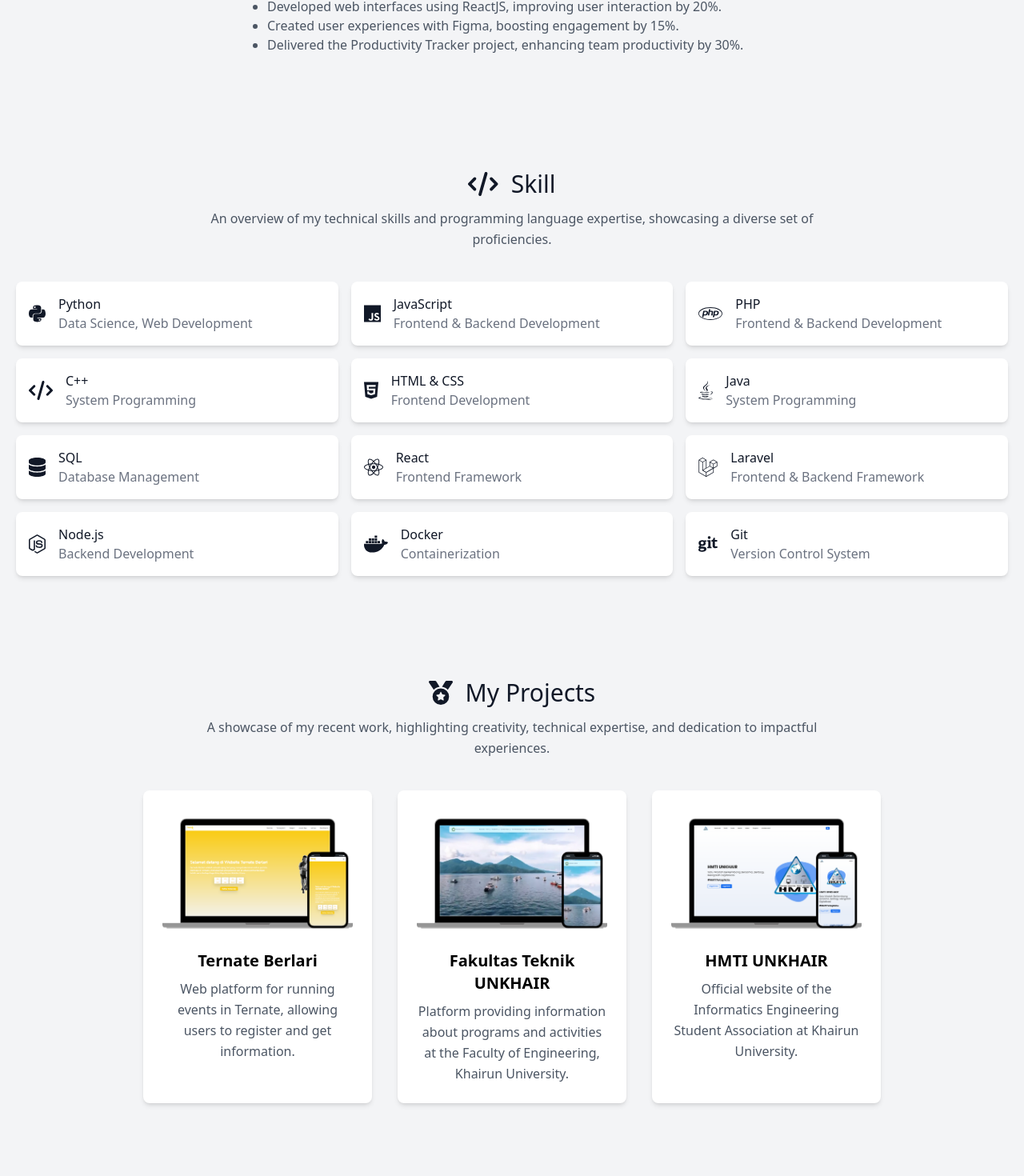
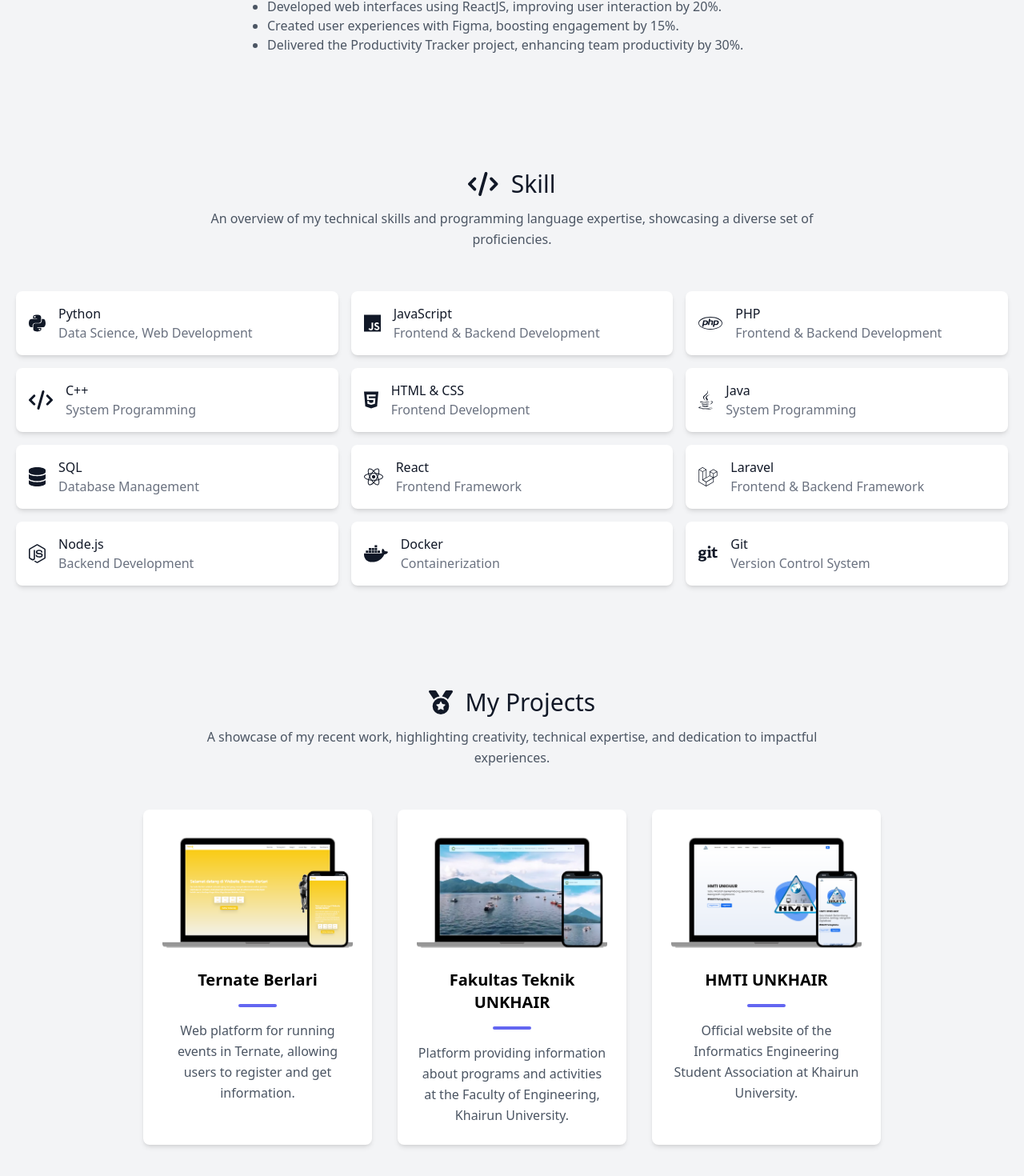
Before and after one commit to aryddntaabbss/my-portfolio, a React (Vite) app: page / in a window 1280 px wide. Shown: the part 2159-3629 px from the top of the page at 80% size. Built offline with nearby package versions, Linux system fonts and the light colour scheme.

Commit message:
Fix Pages

```diff
--- a/src/pages/Projects.jsx
+++ b/src/pages/Projects.jsx
@@ -36,7 +36,7 @@
           <h1 className="sm:text-3xl text-2xl font-medium title-font mb-3 text-gray-900 dark:text-gray-100">
             <FontAwesomeIcon icon={faMedal} className="mr-2" /> My Projects
           </h1>
-          <p className="lg:w-2/3 mx-auto leading-relaxed text-base text-gray-600 dark:text-gray-400">
+          <p className="lg:w-2/3 mx-auto leading-relaxed text-base text-gray-600 pb-3 dark:text-gray-400">
             A showcase of my recent work, highlighting creativity, technical
             expertise, and dedication to impactful experiences.
           </p>
@@ -69,6 +69,7 @@
                     {project.name}
                   </a>
                 </h2>
+                <div className="w-12 h-1 bg-indigo-500 justify-center rounded mt-2 mb-4"></div>
                 <p className="leading-relaxed text-base text-gray-600 dark:text-gray-400">
                   {project.description}
                 </p>
--- a/src/pages/Skill.jsx
+++ b/src/pages/Skill.jsx
@@ -84,7 +84,7 @@
           <h1 className="sm:text-3xl text-2xl font-medium title-font mb-3 text-gray-900 dark:text-gray-100">
             <FontAwesomeIcon icon={faCode} className="mr-2" /> Skill
           </h1>
-          <p className="lg:w-2/3 mx-auto leading-relaxed text-base text-gray-600 dark:text-gray-400">
+          <p className="lg:w-2/3 mx-auto leading-relaxed text-base pb-3 text-gray-600 dark:text-gray-400">
             An overview of my technical skills and programming language
             expertise, showcasing a diverse set of proficiencies.
           </p>
```
